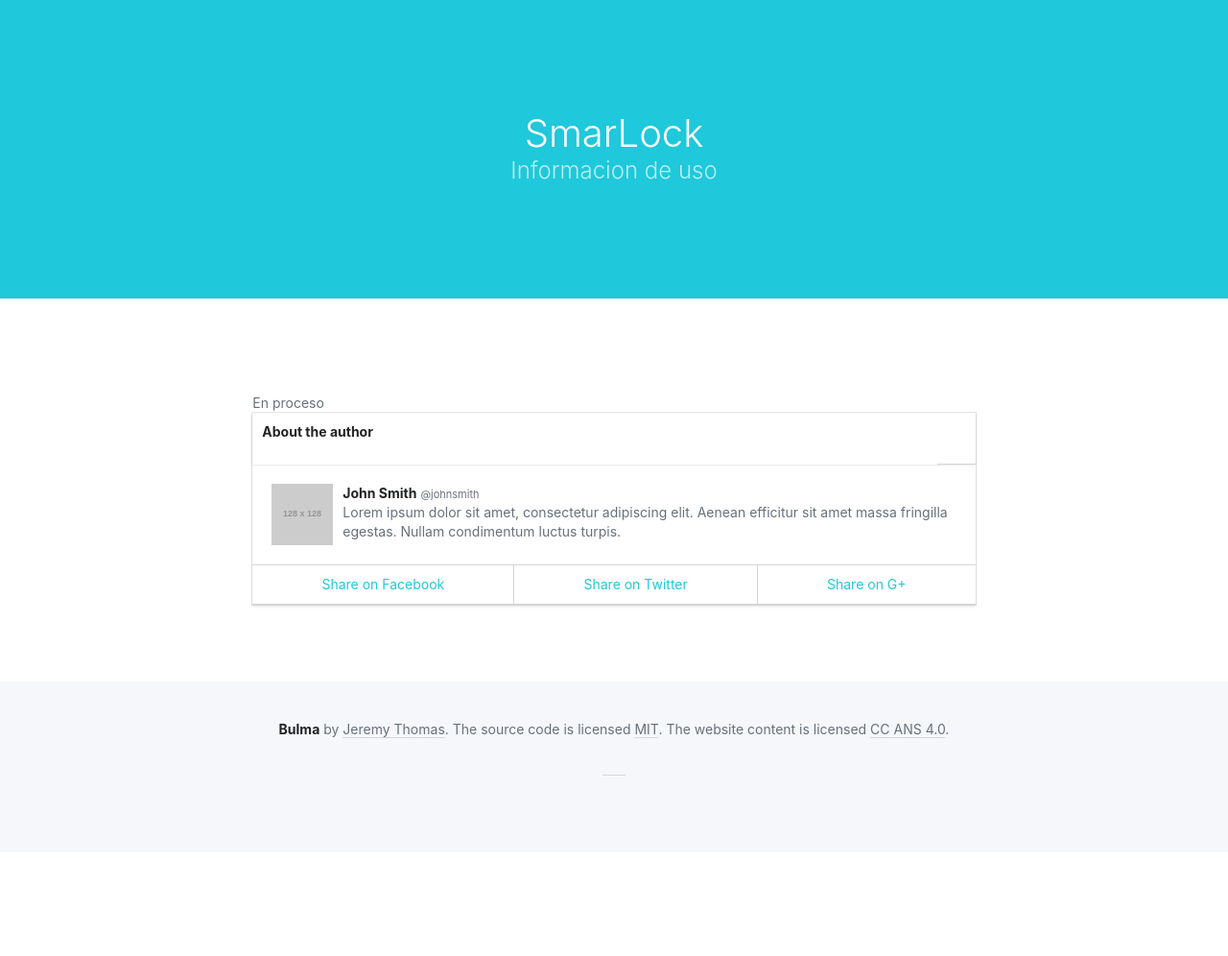
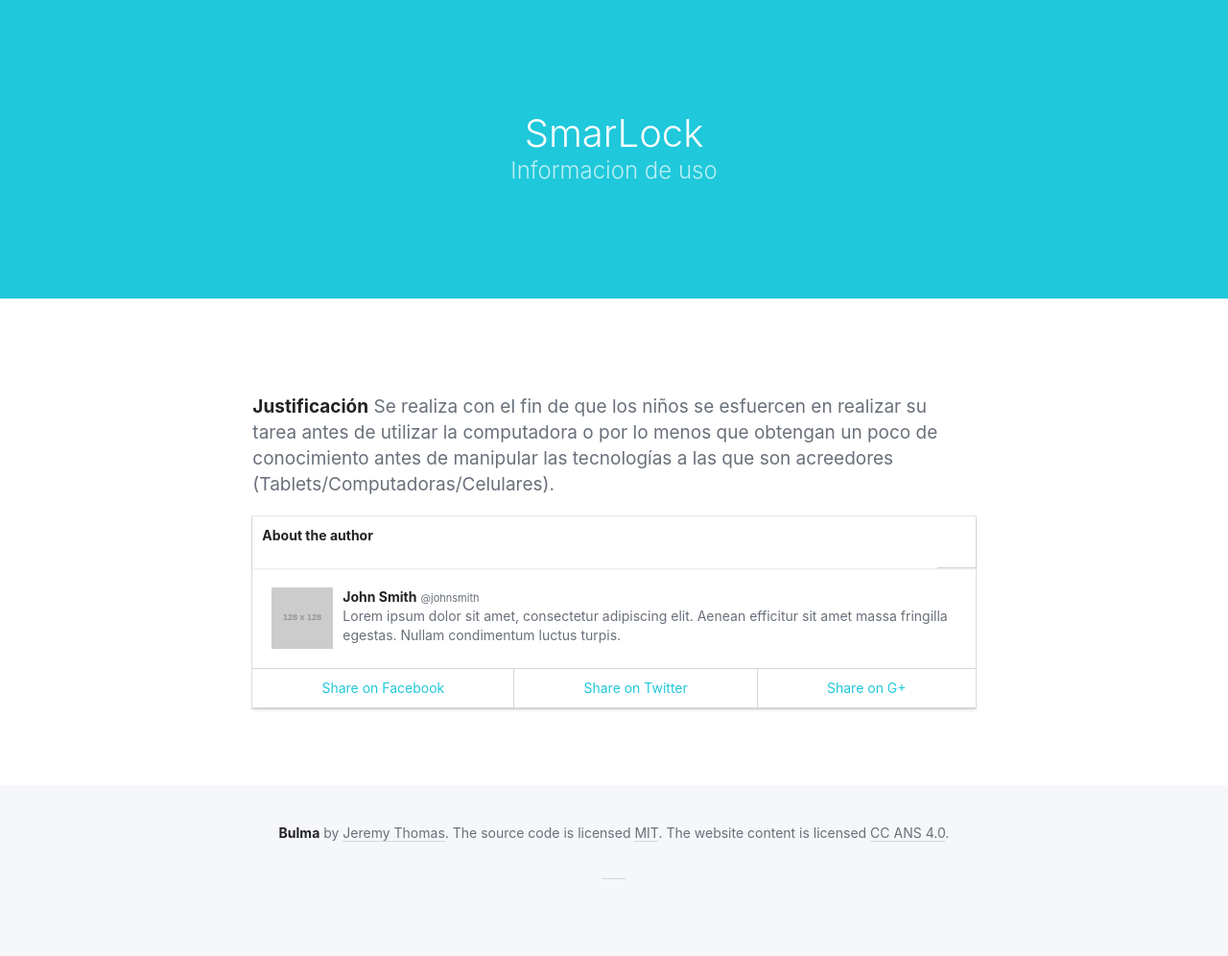
Before and after one commit to DerianD/-proyecto-, a Django app: page /app/ in a window 1280 px wide. Shown: the part 53-1049 px from the top of the page at 96% size. Before the commit the page ends 861 px from the top, so only its background shows below. Run offline with Django 3.2, Linux system fonts and the light colour scheme; grey boxes labelled with a size stand in for pictures from a placeholder-image service; some libraries are stand-ins or nearby versions; some web fonts are replaced.

Commit message:
Actualizacion Pag

```diff
--- a/system/templates/infoapp.html
+++ b/system/templates/infoapp.html
@@ -9,5 +9,10 @@
     {% endblock %}
 
 {% block info %}
-  En proceso
+<p>
+  <strong>Justificación</strong>
+  Se realiza con el fin de que los niños se esfuercen en realizar su tarea antes de utilizar la computadora o por lo menos que obtengan un poco de conocimiento antes de manipular las tecnologías a las que son acreedores (Tablets/Computadoras/Celulares).
+
+</p>
+
 {% endblock info %}
--- a/system/templates/registration/login.html
+++ b/system/templates/registration/login.html
@@ -42,8 +42,9 @@
                 <div class="section forgot-password">
                   <p class="has-text-centered">
                     <a href="{% url 'password_reset' %}">No recuerda su contraseña</a>
+                    <a href="{% url 'home' %}">Inicio</a>
                       {% if form.errors %}
-                        <a>Tu usuario o contraseña deben coinsidir.</a>
+                        <a>Tu usuario o contraseña deben coincidir.</a>
                       {% endif %}
 
                   </p>
```
Also changed, not shown: system/db.sqlite3.
